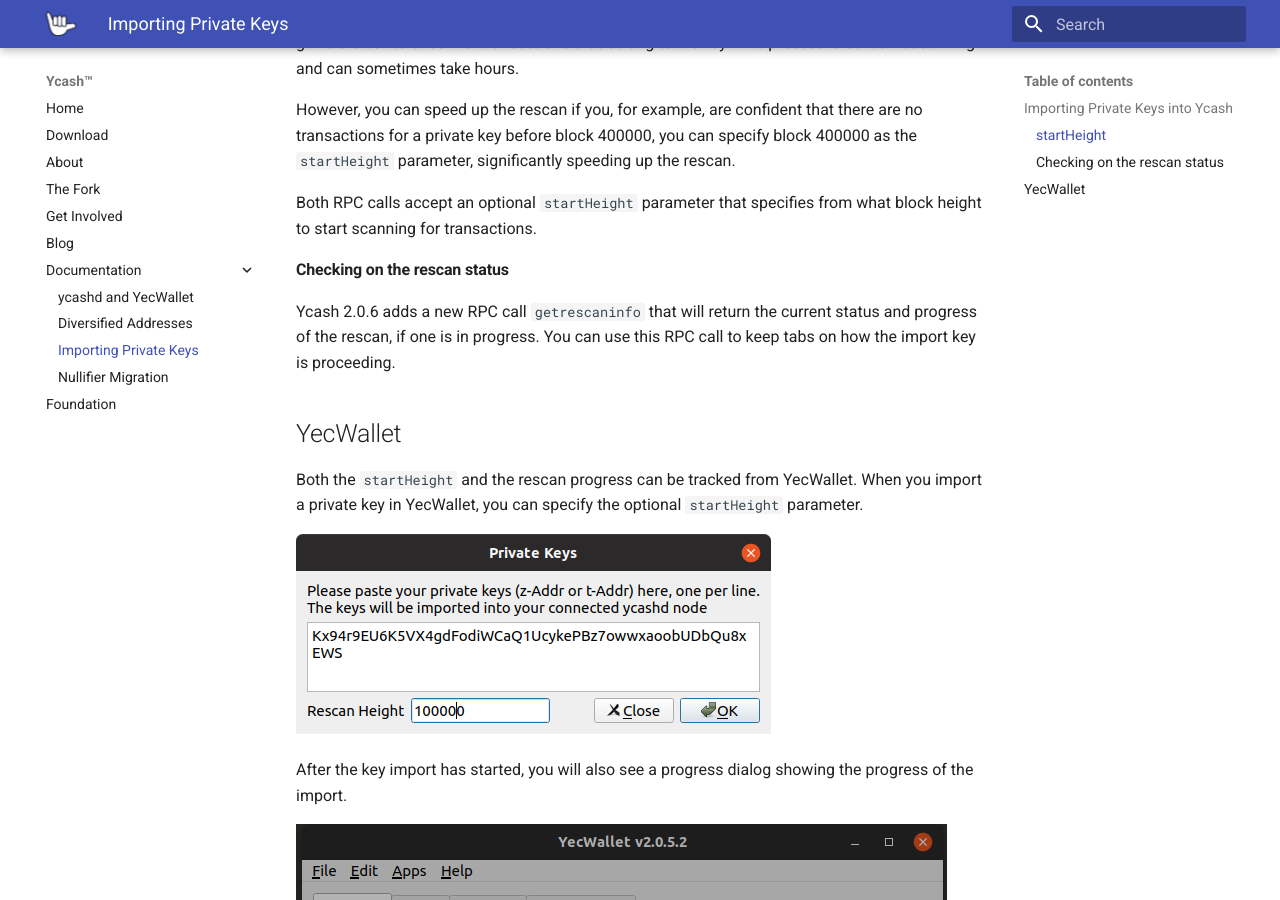
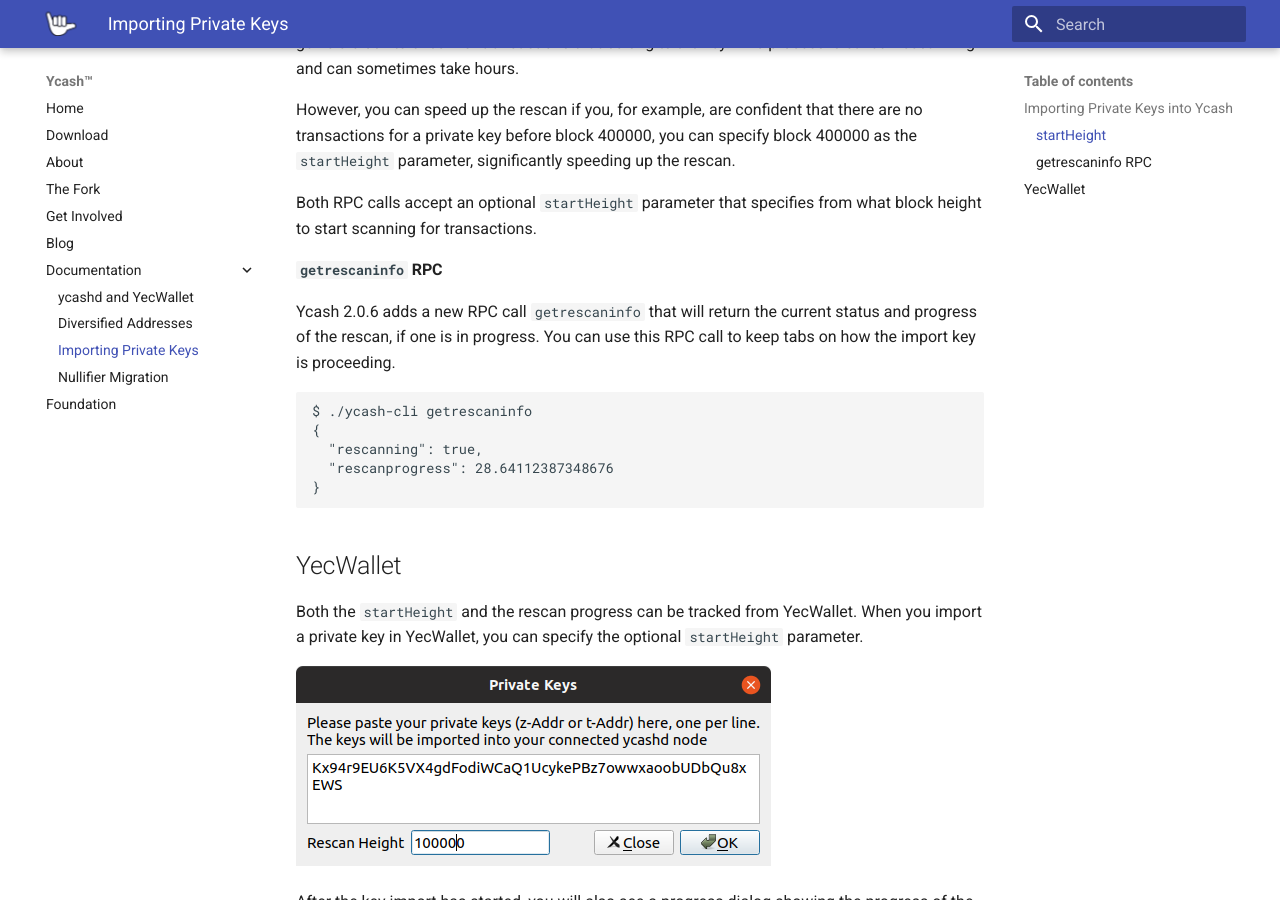
Before and after one commit to ycashfoundation/ycash-website, an MkDocs documentation site: the page built from docs/docs/privkey_import.md, in a window 1280 px wide and 900 px high, scrolled down 335 px. Built offline with MkDocs 1.6.1 and Material for MkDocs 9.7.7, drawn with Linux system fonts in a browser that asks for light colours.

Commit message:
Add rescaninfo Example

````diff
--- a/docs/docs/privkey_import.md
+++ b/docs/docs/privkey_import.md
@@ -9,8 +9,16 @@
 
 Both RPC calls accept an optional `startHeight` parameter that specifies from what block height to start scanning for transactions.
 
-#### Checking on the rescan status
+#### `getrescaninfo` RPC
 Ycash 2.0.6 adds a new RPC call `getrescaninfo` that will return the current status and progress of the rescan, if one is in progress. You can use this RPC call to keep tabs on how the import key is proceeding.
+
+```
+$ ./ycash-cli getrescaninfo
+{
+  "rescanning": true,
+  "rescanprogress": 28.64112387348676
+}
+```
 
 ## YecWallet
 Both the `startHeight` and the rescan progress can be tracked from YecWallet. When you import a private key in YecWallet, you can specify the optional `startHeight` parameter.
````
Also changed, not shown: 1 other file.
